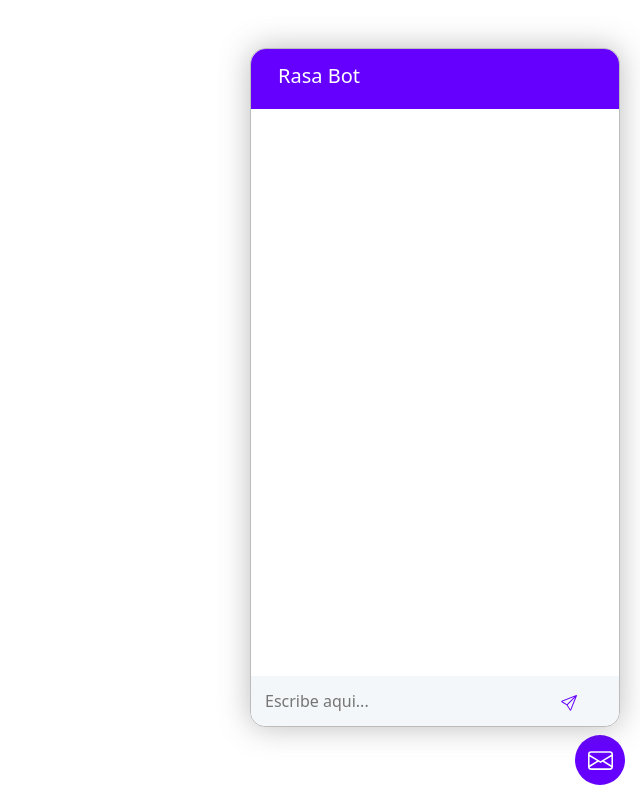
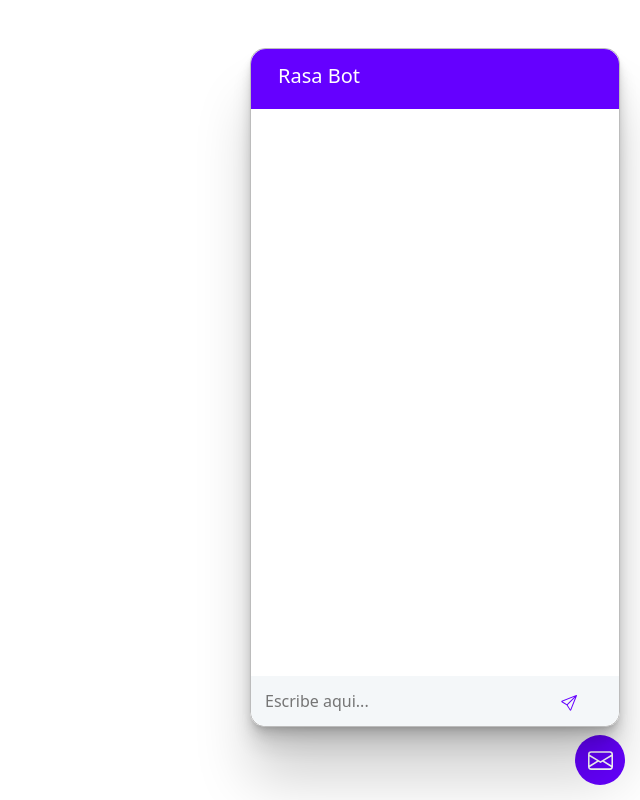
Before and after one commit to ligana46/compass_webchat, a plain HTML site: page index.html in a window 1280 px wide. Both pictures are taken after a click on the button 1240 px from the left and 760 px from the top of the page. Shown: the whole page, without its empty margins (640-1280 px from the left). Drawn offline with nearby package versions, Linux system fonts and the light colour scheme.

Commit message:
improve shadow

```diff
--- a/index.html
+++ b/index.html
@@ -68,7 +68,7 @@
 		    height: 679px;
     		border: 1px solid #5c5c5c69;
     		border-radius: 15px;
-    		box-shadow: 0px 0px 30px #5c5c5c69;
+    		box-shadow: 0 1px 1.5px -1px rgb(0 0 0 / 5%), 0 2.5px 3.7px -1px rgb(0 0 0 / 7%), 0 5px 7px -1px rgb(0 0 0 / 9%), 0 9.7px 12.5px -1px rgb(0 0 0 / 10%), 0 19.7px 23.4px -1px rgb(0 0 0 / 12%), 0 54px 56px -1px rgb(0 0 0 / 17%);
 		}
 
 		#chatHeader {
```
